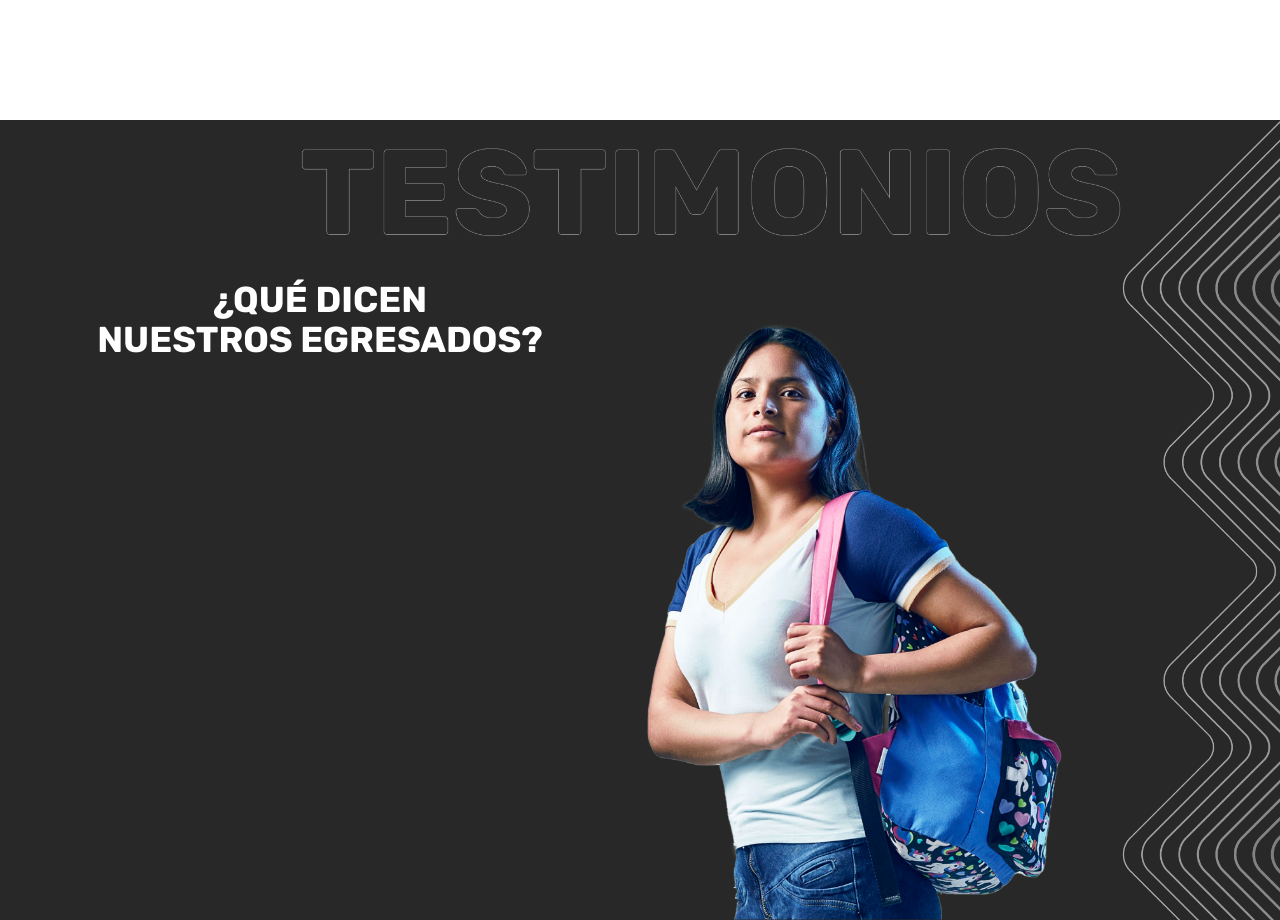
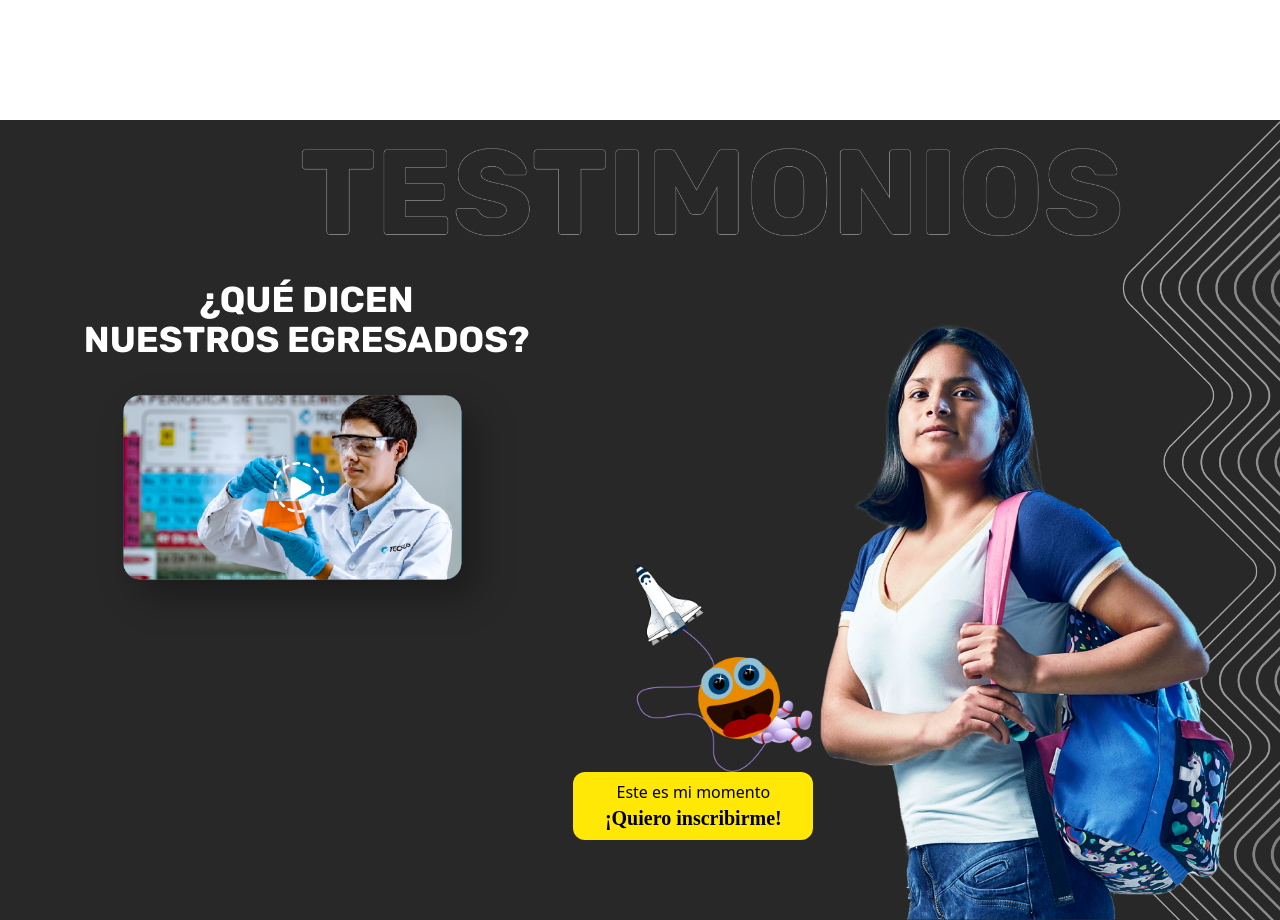
Before and after one commit to andrealemonroy/tecsup, a React (Create React App) app: page / in a window 1280 px wide. Shown: the part 1480-2400 px from the top of the page. Built offline with nearby package versions, Linux system fonts and the light colour scheme; a web font is replaced by a local one.

Commit message:
fix testimonies

```diff
--- a/src/App.js
+++ b/src/App.js
@@ -193,12 +193,26 @@ function App() {
         </div>
       </div>
       <div className="testimonies h-screen bg-lightBlack">
-        <div className="flex h-full">
-          <div className="w-1/2 mt-40">
-            <h3 className='text-4xl text-white rubik font-bold text-center'>¿QUÉ DICEN</h3>
-            <h3 className='text-4xl text-white rubik font-bold text-center'>NUESTROS EGRESADOS?</h3>
+        <div className="flex h-full justify-center">
+          <div className="w-5/12 mt-40">
+            <h3 className="text-4xl text-white rubik font-bold text-center">
+              ¿QUÉ DICEN
+            </h3>
+            <h3 className="text-4xl text-white rubik font-bold text-center">
+              NUESTROS EGRESADOS?
+            </h3>
+            <div className="flex justify-center">
+              <img src="/img/testimonies-video.png" className="h-72" />
+            </div>
           </div>
-          <div className='w-1/2 flex items-end'>
+          <div className="flex flex-col-reverse items-end mb-20">
+            <div className="bg-yellow h-30 w-60 px-4 rounded-xl text-center py-2">
+              <p className="avenir">Este es mi momento</p>
+              <p className="futura font-bold text-xl">¡Quiero inscribirme!</p>
+            </div>
+            <img src="/img/testimonies-face.png" className="h-52" />
+          </div>
+          <div className="w-4/12 flex items-end">
             <img src="/img/testimonies-person.png" className="h-3/4" />
           </div>
         </div>
```
Also changed, not shown: public/img/testimonies-face.png (added), public/img/testimonies-video.png (added).
